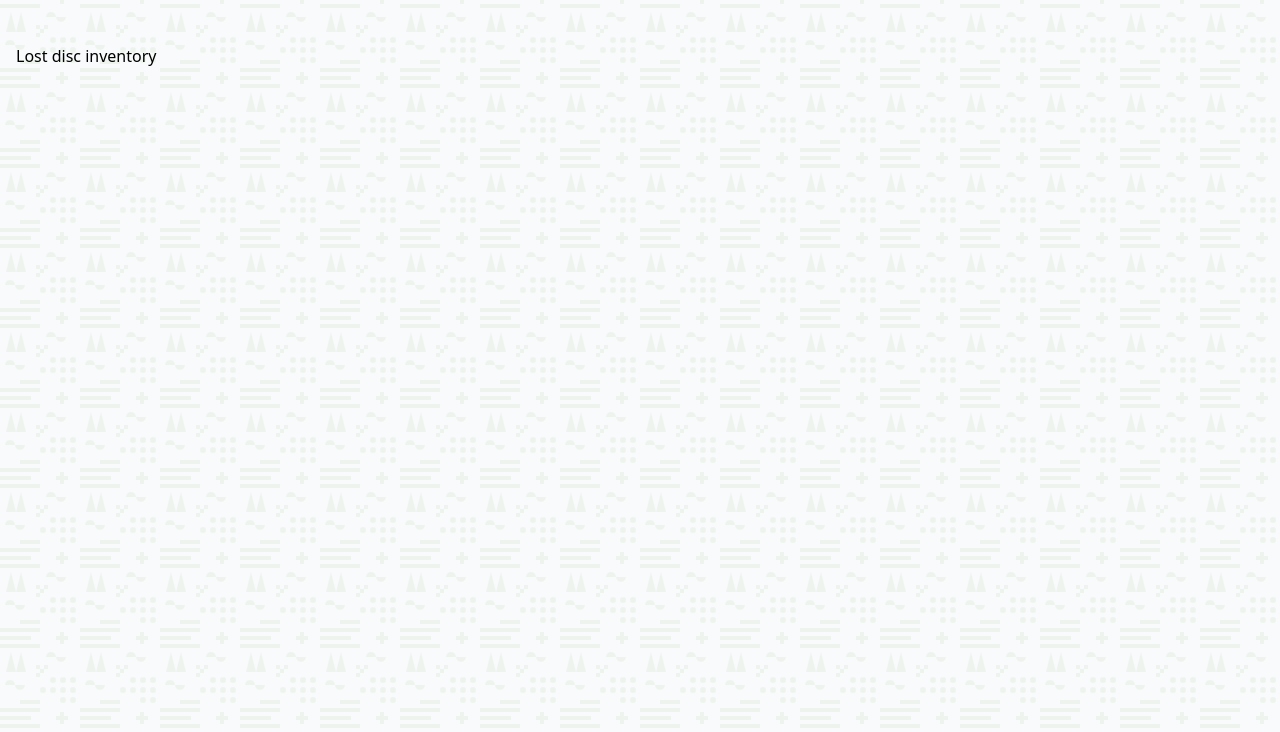
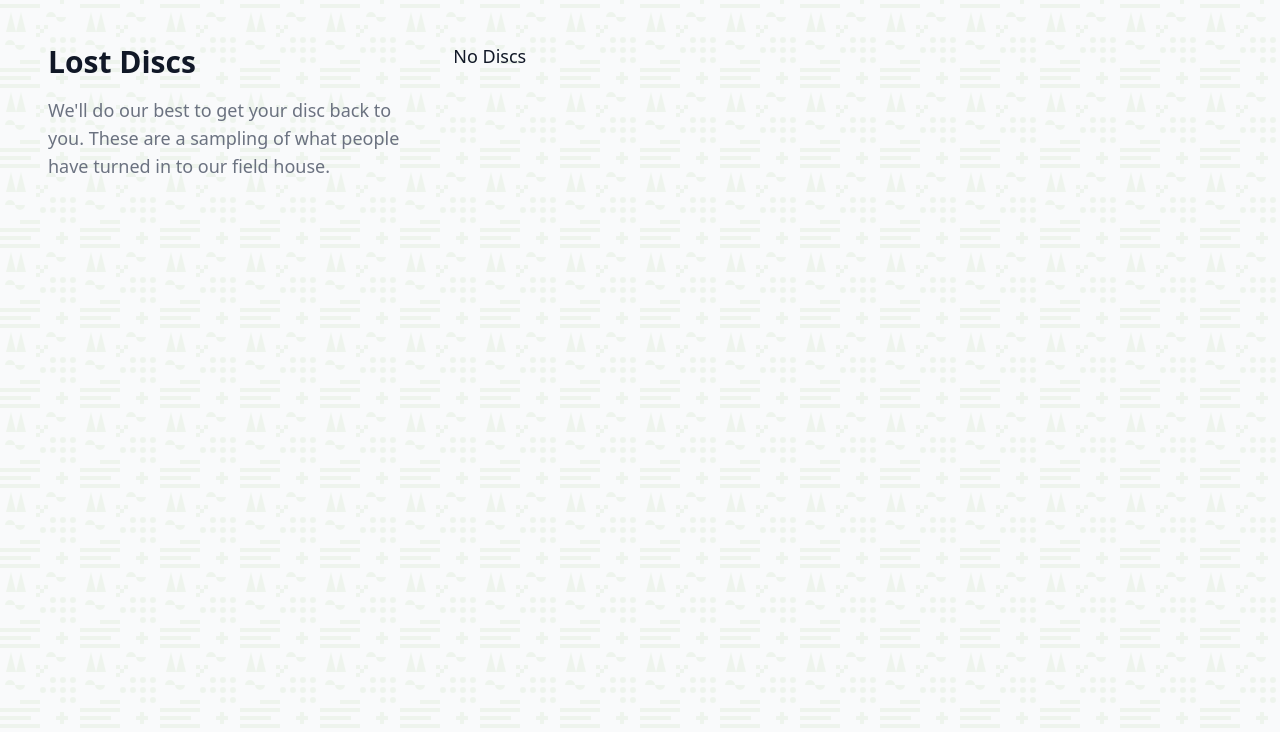
Before and after one commit to JSGraef/Beacon-Glades, a Gatsby site: page /lost in a window 1280 px wide. Shown: the part 68-800 px from the top of the page. Built offline with nearby package versions, Linux system fonts and the light colour scheme; Gatsby itself is replaced by a stand-in of ours.

Commit message:
Add lost page

```diff
--- a/src/pages/lost.js
+++ b/src/pages/lost.js
@@ -4,7 +4,28 @@
 export default function Lost() {
   return (
     <Layout>
-      <div>Lost disc inventory</div>
+      <div className="max-w-7xl mx-auto px-4 sm:px-6 lg:px-8">
+        <div className="lg:grid lg:grid-cols-3 lg:gap-8">
+          <div>
+            <h2 className="text-3xl font-extrabold text-gray-900">
+              Lost Discs
+            </h2>
+            <p className="mt-4 text-lg text-gray-500">
+              We'll do our best to get your disc back to you. These are a
+              sampling of what people have turned in to our field house.
+            </p>
+          </div>
+          <div className="mt-12 lg:mt-0 lg:col-span-2">
+            <dl className="space-y-12">
+              <div>
+                <dt className="text-lg leading-6 font-medium text-gray-900">
+                  No Discs
+                </dt>
+              </div>
+            </dl>
+          </div>
+        </div>
+      </div>
     </Layout>
   )
 }
```
